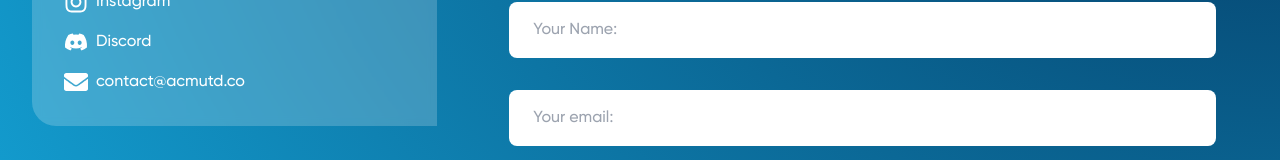
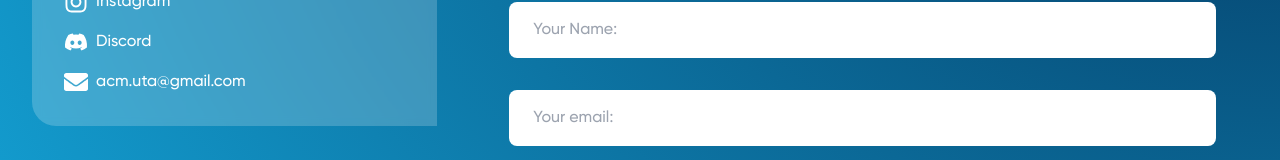
Before and after one commit to acmuta/acmuta-site, a Next.js app: page /connect in a window 1280 px wide. Shown: the part 222-382 px from the top of the page. Built offline with nearby package versions, Linux system fonts and the light colour scheme.

Commit message:
Added link for the social media

```diff
--- a/package.json
+++ b/package.json
@@ -9,6 +9,7 @@
     "lint": "next lint"
   },
   "dependencies": {
+    "@emailjs/browser": "^4.4.1",
     "@fortawesome/free-brands-svg-icons": "^6.6.0",
     "@fortawesome/react-fontawesome": "^0.2.2",
     "next": "14.2.7",
--- a/src/components/Connect.tsx
+++ b/src/components/Connect.tsx
@@ -71,25 +71,25 @@ const Connect = () => {
         <ul className="space-y-4">
           <li className="flex items-center gap-2">
             <FaLinkedin className="h-6 w-6" />
-            <a href="https://linkedin.com" target="_blank" rel="noopener noreferrer">
+            <a href="https://www.linkedin.com/company/acmuta/mycompany/" target="_blank" rel="noopener noreferrer">
               LinkedIn
             </a>
           </li>
           <li className="flex items-center gap-2">
             <FaInstagram className="h-6 w-6" />
-            <a href="https://instagram.com" target="_blank" rel="noopener noreferrer">
+            <a href="https://www.instagram.com/acmuta/" target="_blank" rel="noopener noreferrer">
               Instagram
             </a>
           </li>
           <li className="flex items-center gap-2">
             <FaDiscord className="h-6 w-6" />
-            <a href="https://discord.com" target="_blank" rel="noopener noreferrer">
+            <a href="https://discord.gg/MdyAfWhM" target="_blank" rel="noopener noreferrer">
               Discord
             </a>
           </li>
           <li className="flex items-center gap-2">
             <FaEnvelope className="h-6 w-6" />
-            <a href="mailto:contact@acmutd.co">contact@acmutd.co</a>
+            <a href="mailto:acm.uta@gmail.com">acm.uta@gmail.com</a>
           </li>
         </ul>
       </div>
```
